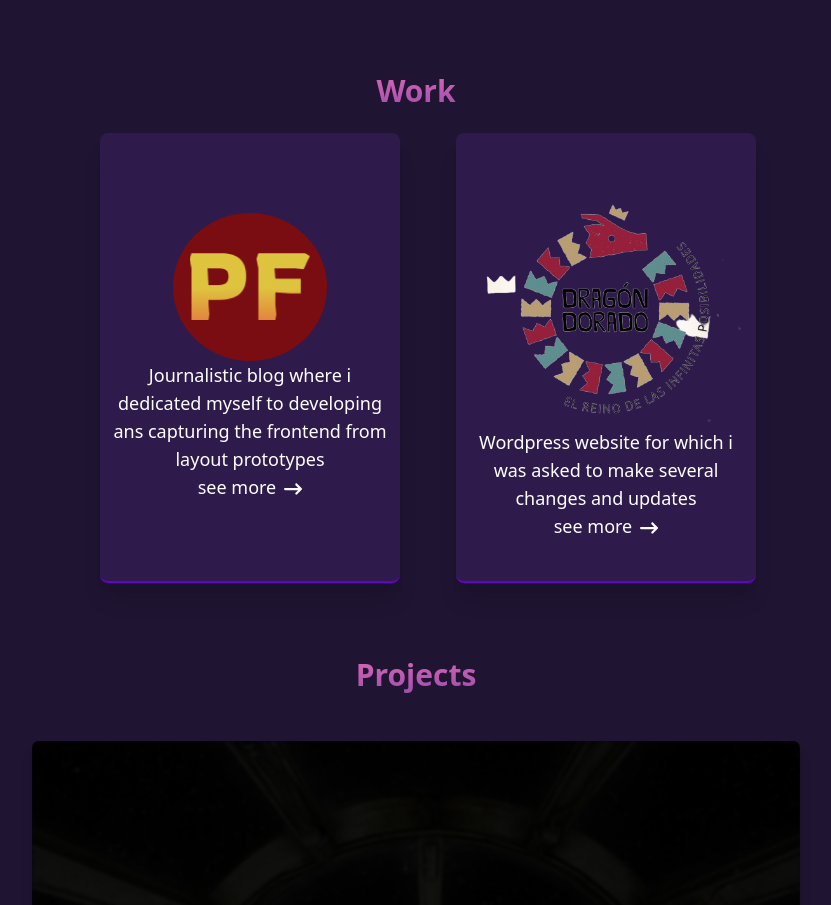
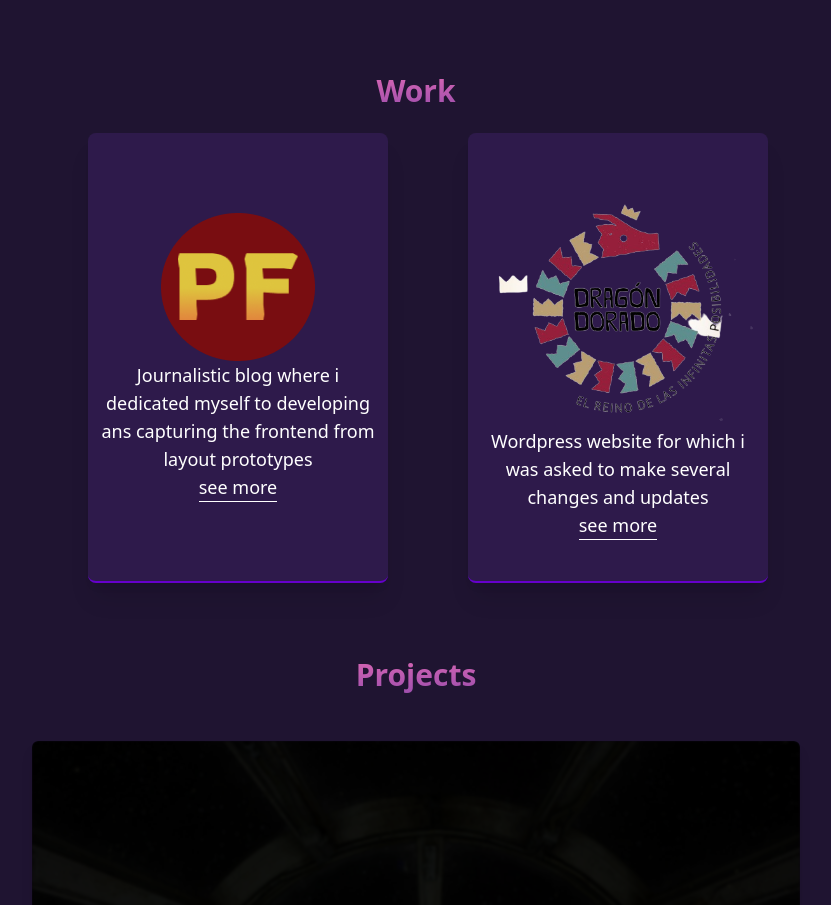
Before and after one commit to NereaMansilla/Porfolio-web, a React (Vite) app: page / in a window 1280 px wide. Shown: the part 1080-1985 px from the top of the page, without its empty margins (224-1055 px from the left). Built offline with nearby package versions, Linux system fonts and the light colour scheme; the HTML template or start-up script is replaced by a standard one.

Commit message:
changes button cards in Work.jsx

```diff
--- a/src/Components/Work.jsx
+++ b/src/Components/Work.jsx
@@ -16,11 +16,11 @@ export const Work = () => {
 
 
 
-<div className='bg-[#52288250] shadow-xl p-2 w-[250px] h-[400px] rounded-lg flex flex-col justify-center items-center border-b-2 m-6 lg:mr-14 border-[#6600cc] lg:w-[300px] lg:h-[450px] lg:text-lg '>
+<div className='bg-[#52288250] shadow-xl p-2 w-[250px] h-[400px] rounded-lg flex flex-col justify-center items-center border-b-2 m-6 lg:mr-20 border-[#6600cc] lg:w-[300px] lg:h-[450px] lg:text-lg '>
   <img src={PFlogo} className='' alt="" />
   <h1 className='text-white font-thin text-lg text-center'>Journalistic blog where i dedicated myself to developing ans capturing the frontend from layout prototypes</h1>
   <Link to="PF">
-  <button className='flex justify-between items-center text-white font-light'>see more <FaArrowRightLong className='ml-2 mt-1' /></button>
+  <button className='flex justify-between items-center text-white font-light border-b border-[#fff]'>see more</button>
   </Link>
 </div>
 
@@ -29,7 +29,7 @@ export const Work = () => {
   <img src={DD} className='' alt="" />
   <h1 className='text-white font-thin text-lg text-center'>Wordpress website for which i was asked to make several changes and updates</h1>
   <Link to="DD">
-  <button className='flex justify-between items-center text-white font-light'>see more <FaArrowRightLong className='ml-2 mt-1' /></button>
+  <button className='flex justify-between items-center text-white font-light border-b border-[#fff]'>see more </button>
   </Link>
 </div>
 
```
